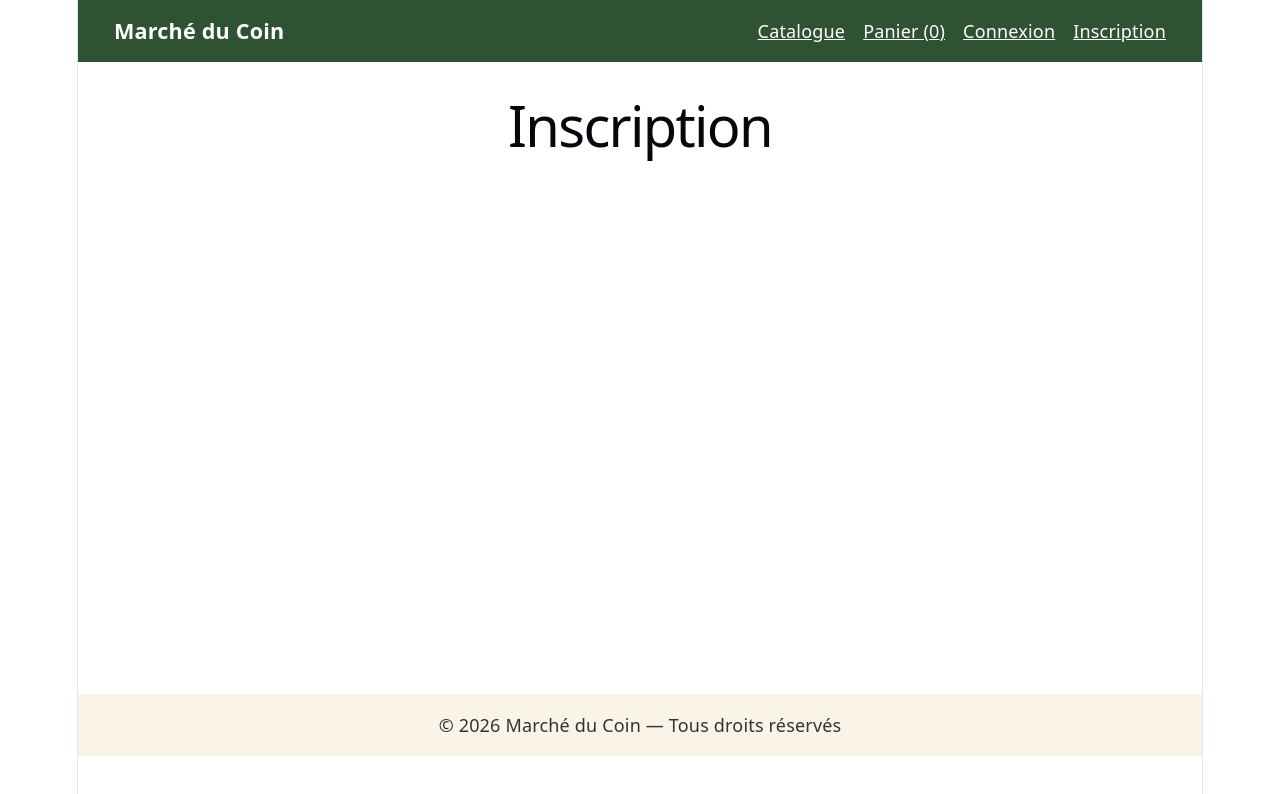
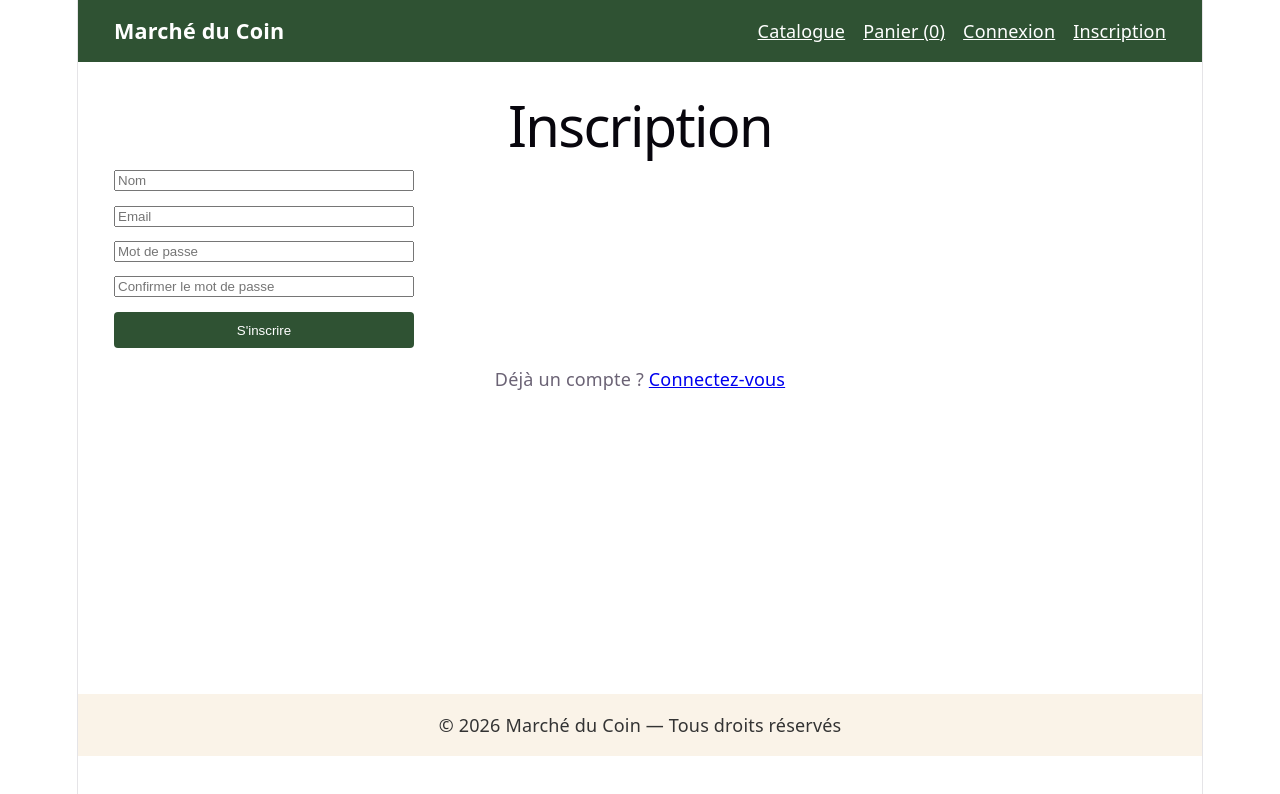
Before and after one commit to Stephanie-ai-2002/marche-du-coin, a React app in the folder frontend/: page /register in a window 1280 px wide. Shown: the top 794 px of the page. Built offline with nearby package versions, Linux system fonts and the light colour scheme; the HTML template or start-up script is replaced by a standard one.

Commit message:
Ajout des pages Connexion, Inscription, MesCommandes, AdminProduits - correction nom table lignes_commande

```diff
--- a/frontend/src/pages/AdminProduits.jsx
+++ b/frontend/src/pages/AdminProduits.jsx
@@ -1,3 +1,57 @@
+import { useEffect, useState } from 'react';
+import { useAuth } from '../context/AuthContext';
+import api from '../api/axios';
+
 export default function AdminProduits() {
-  return <h1>AdminProduits</h1>;
+  const { user } = useAuth();
+  const [produits, setProduits] = useState([]);
+  const [erreur, setErreur] = useState('');
+
+  useEffect(() => {
+    api.get('/produits').then((res) => setProduits(res.data.data));
+  }, []);
+
+  const handleSupprimer = async (id) => {
+    try {
+      await api.delete(`/produits/${id}`);
+      setProduits(produits.filter((p) => p.id !== id));
+    } catch (err) {
+      setErreur('Suppression impossible.');
+    }
+  };
+
+  if (!user || user.role !== 'admin') {
+    return <p>Accès réservé aux administrateurs.</p>;
+  }
+
+  return (
+    <div>
+      <h1>Gestion des produits</h1>
+      {erreur && <p style={{ color: 'red' }}>{erreur}</p>}
+      <table style={{ width: '100%', borderCollapse: 'collapse' }}>
+        <thead>
+          <tr>
+            <th>Nom</th>
+            <th>Prix</th>
+            <th>Stock</th>
+            <th>Action</th>
+          </tr>
+        </thead>
+        <tbody>
+          {produits.map((p) => (
+            <tr key={p.id}>
+              <td>{p.nom}</td>
+              <td>{p.prix} FCFA</td>
+              <td>{p.stock}</td>
+              <td>
+                <button onClick={() => handleSupprimer(p.id)} style={{ color: 'red' }}>
+                  Supprimer
+                </button>
+              </td>
+            </tr>
+          ))}
+        </tbody>
+      </table>
+    </div>
+  );
 }
--- a/frontend/src/pages/Connexion.jsx
+++ b/frontend/src/pages/Connexion.jsx
@@ -1,3 +1,51 @@
+import { useState } from 'react';
+import { useNavigate, Link } from 'react-router-dom';
+import { useAuth } from '../context/AuthContext';
+
 export default function Connexion() {
-  return <h1>Connexion</h1>;
+  const [email, setEmail] = useState('');
+  const [password, setPassword] = useState('');
+  const [erreur, setErreur] = useState('');
+  const { login } = useAuth();
+  const navigate = useNavigate();
+
+  const handleSubmit = async (e) => {
+    e.preventDefault();
+    setErreur('');
+    try {
+      await login(email, password);
+      navigate('/');
+    } catch (err) {
+      setErreur('Email ou mot de passe incorrect.');
+    }
+  };
+
+  return (
+    <div>
+      <h1>Connexion</h1>
+      <form onSubmit={handleSubmit} style={{ display: 'flex', flexDirection: 'column', gap: '0.8rem', maxWidth: '300px' }}>
+        <input
+          type="email"
+          placeholder="Email"
+          value={email}
+          onChange={(e) => setEmail(e.target.value)}
+          required
+        />
+        <input
+          type="password"
+          placeholder="Mot de passe"
+          value={password}
+          onChange={(e) => setPassword(e.target.value)}
+          required
+        />
+        {erreur && <p style={{ color: 'red' }}>{erreur}</p>}
+        <button type="submit" style={{ backgroundColor: '#2F5233', color: 'white', border: 'none', padding: '0.6rem', borderRadius: '4px', cursor: 'pointer' }}>
+          Se connecter
+        </button>
+      </form>
+      <p style={{ marginTop: '1rem' }}>
+        Pas encore de compte ? <Link to="/register">Inscrivez-vous</Link>
+      </p>
+    </div>
+  );
 }
--- a/frontend/src/pages/Inscription.jsx
+++ b/frontend/src/pages/Inscription.jsx
@@ -1,3 +1,73 @@
+import { useState } from 'react';
+import { useNavigate, Link } from 'react-router-dom';
+import { useAuth } from '../context/AuthContext';
+
 export default function Inscription() {
-  return <h1>Inscription</h1>;
+  const [name, setName] = useState('');
+  const [email, setEmail] = useState('');
+  const [password, setPassword] = useState('');
+  const [passwordConfirmation, setPasswordConfirmation] = useState('');
+  const [erreur, setErreur] = useState('');
+  const { register } = useAuth();
+  const navigate = useNavigate();
+
+  const handleSubmit = async (e) => {
+    e.preventDefault();
+    setErreur('');
+
+    if (password !== passwordConfirmation) {
+      setErreur('Les mots de passe ne correspondent pas.');
+      return;
+    }
+
+    try {
+      await register(name, email, password, passwordConfirmation);
+      navigate('/');
+    } catch (err) {
+      setErreur('Impossible de créer le compte. Vérifiez vos informations.');
+    }
+  };
+
+  return (
+    <div>
+      <h1>Inscription</h1>
+      <form onSubmit={handleSubmit} style={{ display: 'flex', flexDirection: 'column', gap: '0.8rem', maxWidth: '300px' }}>
+        <input
+          type="text"
+          placeholder="Nom"
+          value={name}
+          onChange={(e) => setName(e.target.value)}
+          required
+        />
+        <input
+          type="email"
+          placeholder="Email"
+          value={email}
+          onChange={(e) => setEmail(e.target.value)}
+          required
+        />
+        <input
+          type="password"
+          placeholder="Mot de passe"
+          value={password}
+          onChange={(e) => setPassword(e.target.value)}
+          required
+        />
+        <input
+          type="password"
+          placeholder="Confirmer le mot de passe"
+          value={passwordConfirmation}
+          onChange={(e) => setPasswordConfirmation(e.target.value)}
+          required
+        />
+        {erreur && <p style={{ color: 'red' }}>{erreur}</p>}
+        <button type="submit" style={{ backgroundColor: '#2F5233', color: 'white', border: 'none', padding: '0.6rem', borderRadius: '4px', cursor: 'pointer' }}>
+          S'inscrire
+        </button>
+      </form>
+      <p style={{ marginTop: '1rem' }}>
+        Déjà un compte ? <Link to="/login">Connectez-vous</Link>
+      </p>
+    </div>
+  );
 }
--- a/frontend/src/pages/MesCommandes.jsx
+++ b/frontend/src/pages/MesCommandes.jsx
@@ -1,3 +1,38 @@
+import { useEffect, useState } from 'react';
+import api from '../api/axios';
+
 export default function MesCommandes() {
-  return <h1>MesCommandes</h1>;
+  const [commandes, setCommandes] = useState([]);
+  const [erreur, setErreur] = useState('');
+  const [chargement, setChargement] = useState(true);
+
+  useEffect(() => {
+    api
+      .get('/commandes')
+      .then((res) => setCommandes(res.data))
+      .catch(() => setErreur('Impossible de charger vos commandes. Connectez-vous.'))
+      .finally(() => setChargement(false));
+  }, []);
+
+  if (chargement) return <p>Chargement...</p>;
+  if (erreur) return <p style={{ color: 'red' }}>{erreur}</p>;
+
+  return (
+    <div>
+      <h1>Mes commandes</h1>
+      {commandes.length === 0 && <p>Aucune commande passée pour le moment.</p>}
+      {commandes.map((commande) => (
+        <div key={commande.id} style={{ border: '1px solid #ddd', borderRadius: '8px', padding: '1rem', marginBottom: '1rem' }}>
+          <p><strong>Commande #{commande.id}</strong> — {commande.statut}</p>
+          <p>Date : {commande.date}</p>
+          <p>Total : {commande.total} FCFA</p>
+          <ul>
+            {commande.lignes?.map((ligne) => (
+              <li key={ligne.id}>{ligne.produit?.nom} × {ligne.quantite}</li>
+            ))}
+          </ul>
+        </div>
+      ))}
+    </div>
+  );
 }
```
Also changed, not shown: 1 other file (tests, documents, lock files or other folders).
